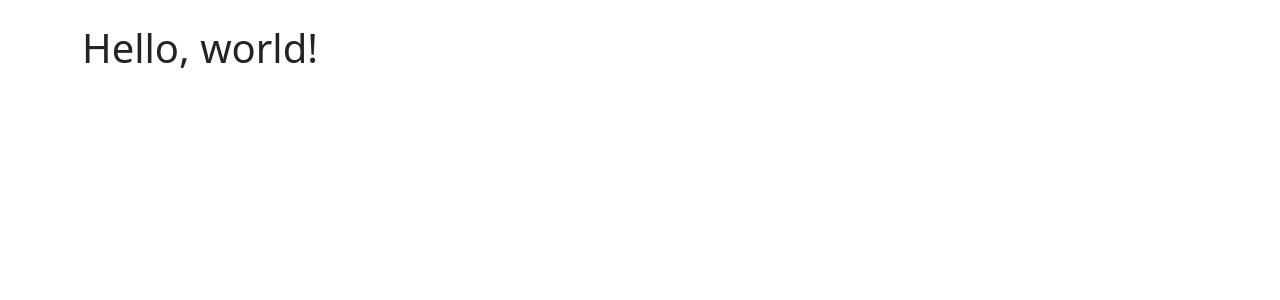
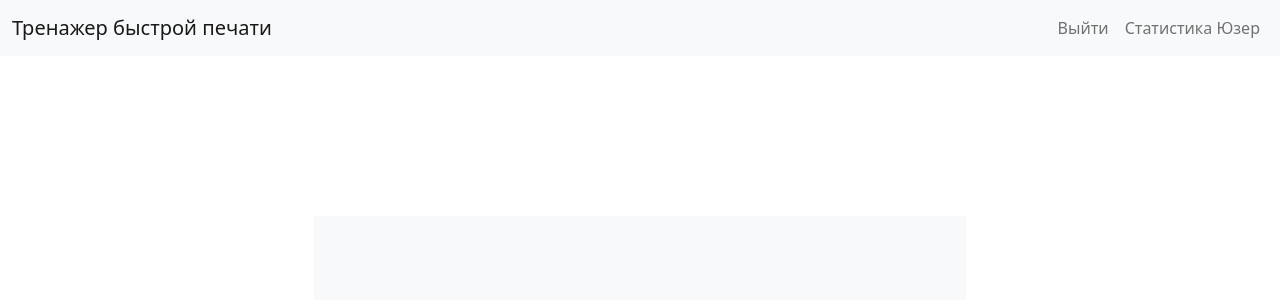
Before and after one commit to anna9grace/speed-typing, a React (Create React App) app: page / in a window 1280 px wide. Shown: the top 300 px of the page. Built offline with nearby package versions, Linux system fonts and the light colour scheme.

Commit message:
create page components

```diff
--- a/src/components/app/app.jsx
+++ b/src/components/app/app.jsx
@@ -1,7 +1,10 @@
 import React from 'react';
+import MainScreen from '../main-screen/main-screen';
 
 function App() {
-  return <h1 className='container pt-4'>Hello, world!</h1>;
+  return (
+    <MainScreen />
+  );
 }
 
 export default App;
--- a/src/components/main-screen/main-screen.jsx
+++ b/src/components/main-screen/main-screen.jsx
@@ -0,0 +1,14 @@
+import React from 'react';
+import PageHeader from '../page-header/page-header';
+import TrainingBlock from '../training-block/training-block';
+
+function MainScreen(props) {
+  return (
+    <React.Fragment>
+      <PageHeader />
+      <TrainingBlock />
+    </React.Fragment>
+  );
+}
+
+export default MainScreen;
--- /dev/null
+++ b/src/components/page-header/page-header.jsx
@@ -0,0 +1,28 @@
+import React from 'react';
+// import PropTypes from 'prop-types';
+// import classNames from 'classnames';
+
+function PageHeader(props) {
+
+  return (
+    <header>
+      <nav className="navbar navbar-expand-lg navbar-light bg-light">
+        <div className="container-fluid">
+          <a className="navbar-brand" href="/">Тренажер быстрой печати</a>
+          <div>
+            <ul className="navbar-nav me-auto mb-2 mb-lg-0">
+              <li className="nav-item">
+                <a className="nav-link" href="/">Выйти</a>
+              </li>
+              <li className="nav-item">
+                <a className="nav-link" href="/">Статистика Юзер</a>
+              </li>
+            </ul>
+          </div>
+        </div>
+      </nav>
+    </header>
+  );
+}
+
+export default PageHeader;
--- /dev/null
+++ b/src/components/training-block/training-block.jsx
@@ -0,0 +1,13 @@
+import React from 'react';
+
+function TrainingBlock() {
+  return (
+    <body className='row justify-content-center align-items-center' style={{minHeight: '100vh'}}>
+      <div className='col-6 bg-light' style={{minHeight: 'max-content', height: '60vh'}}>
+
+      </div>
+    </body>
+  );
+}
+
+export default TrainingBlock;
```
Also changed, not shown: src/components/toast/toast.jsx (added).
